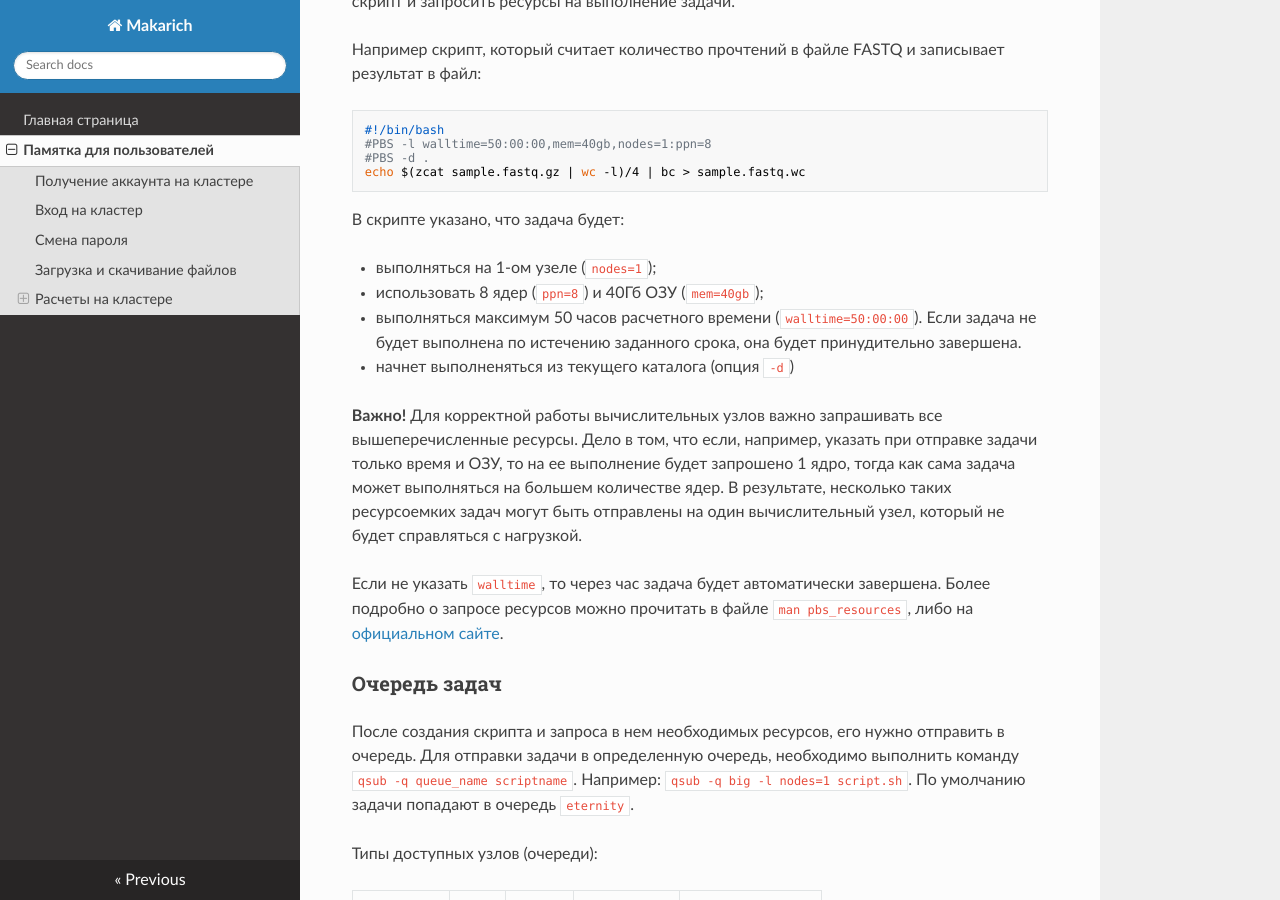
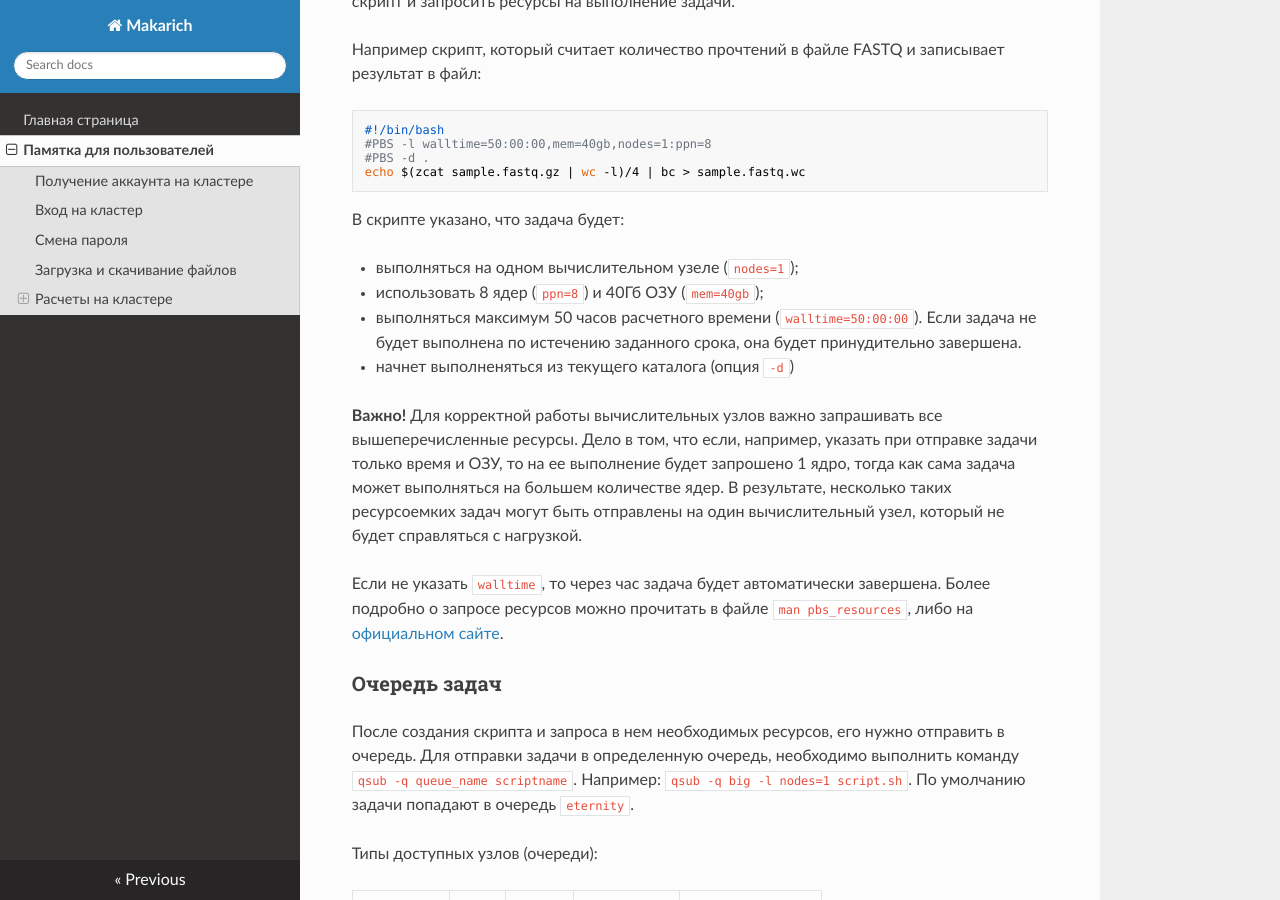
Before and after one commit to tomarovsky/makarich, an MkDocs documentation site: the page built from docs/faq.md, in a window 1280 px wide and 900 px high, scrolled down 2098 px. Built offline with MkDocs 1.6.1, drawn with Linux system fonts in a browser that asks for light colours; nearby versions of some CDN libraries.

Commit message:
nodes number fix

```diff
--- a/docs/faq.md
+++ b/docs/faq.md
@@ -78,7 +78,7 @@ echo $(zcat sample.fastq.gz | wc -l)/4 | bc > sample.fastq.wc
 
 В скрипте указано, что задача будет:
 
-- выполняться на 1-ом узеле (`nodes=1`);
+- выполняться на одном вычислительном узеле (`nodes=1`);
 - использовать 8 ядер (`ppn=8`) и 40Гб ОЗУ (`mem=40gb`);
 - выполняться максимум 50 часов расчетного времени (`walltime=50:00:00`). Если задача не будет выполнена по истечению заданного срока, она будет принудительно завершена.
 - начнет выполненяться из текущего каталога (опция `-d`)
```
